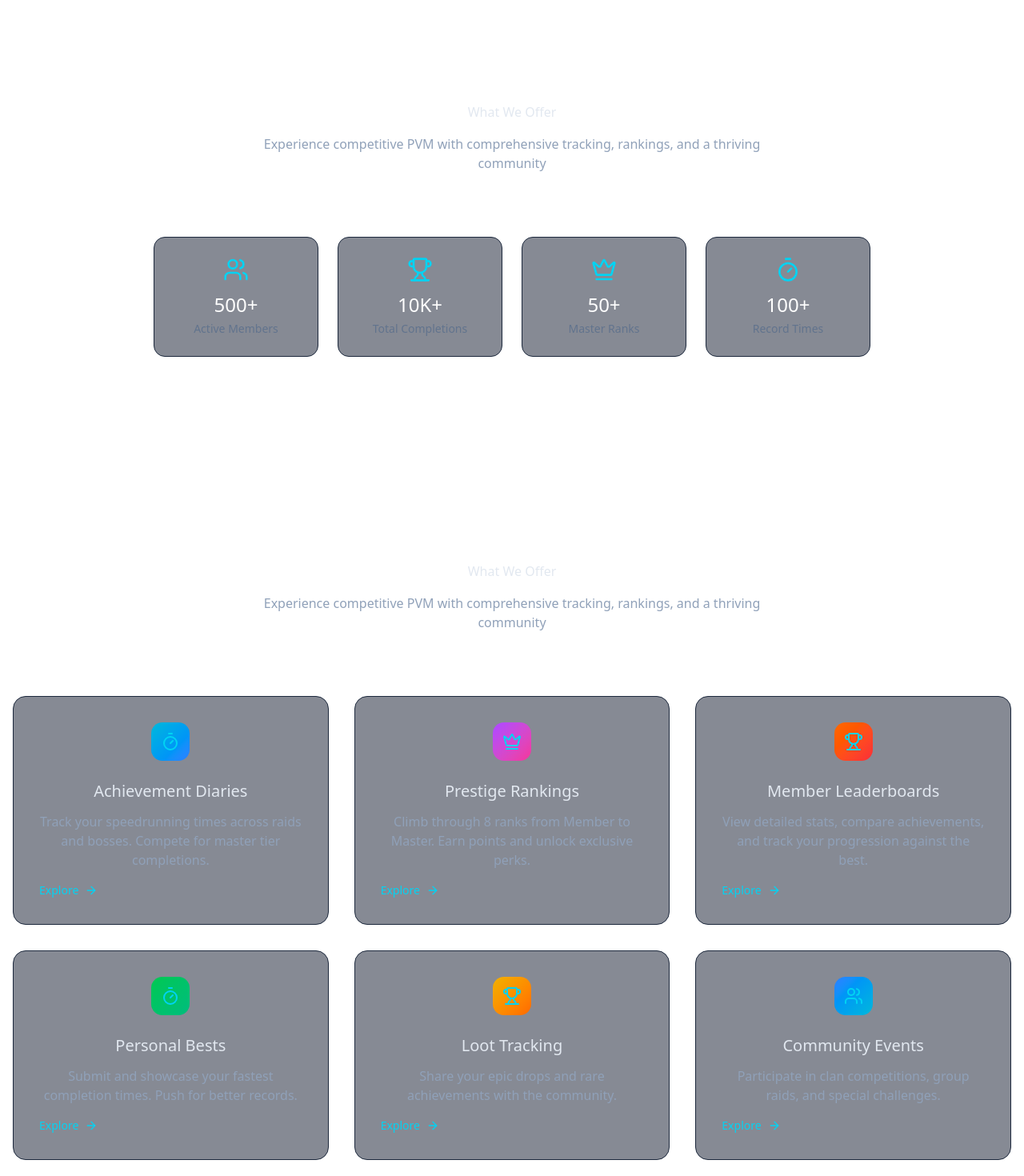
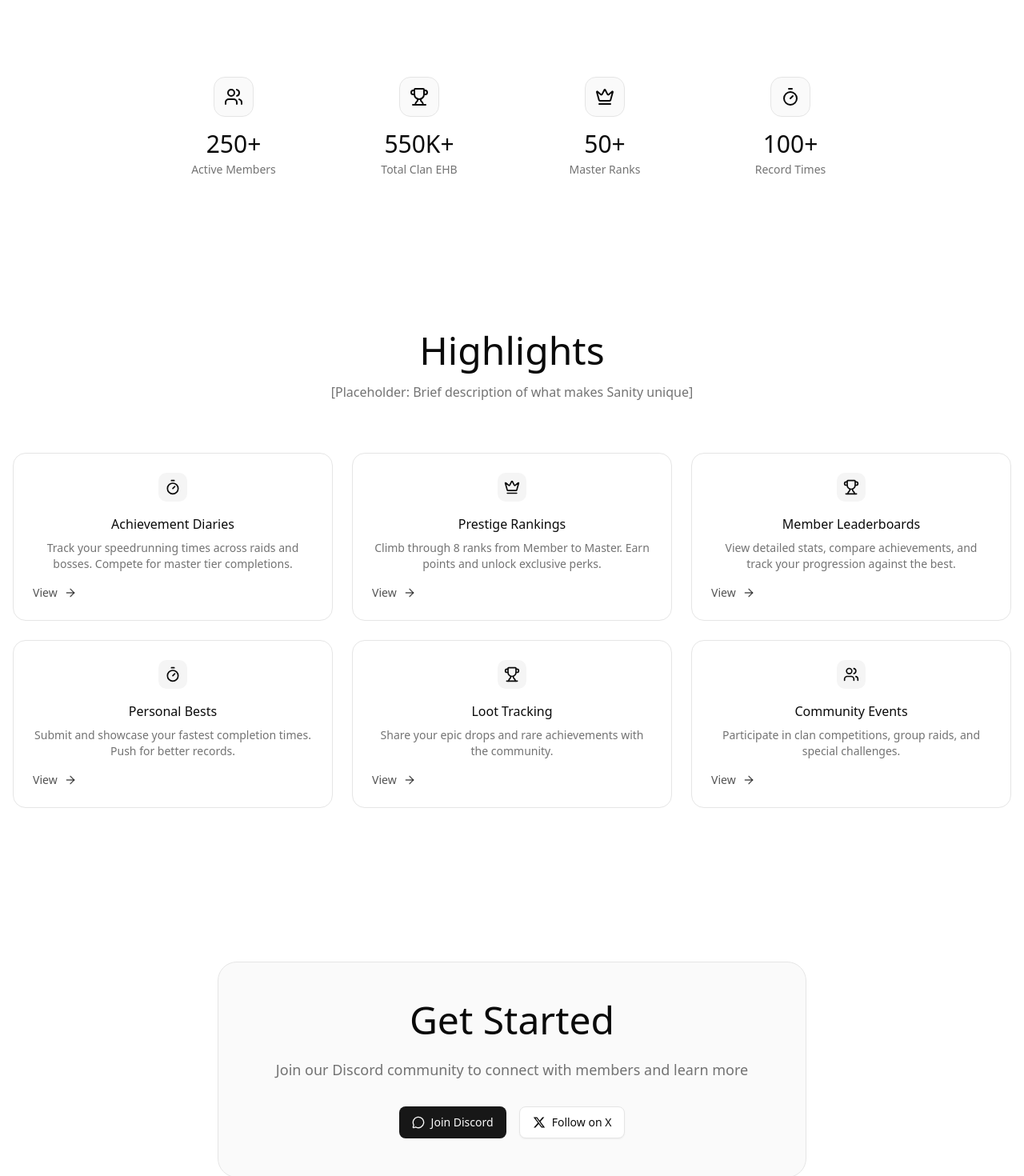
Before and after one commit to nednella/sanity, a React (Vite) app in the folder apps/web/: page / in a window 1280 px wide. Shown: the part 800-2270 px from the top of the page at 80% size. Built offline with nearby package versions, Linux system fonts and the light colour scheme; no server answers.

Commit message:
Update AI generated placeholder content for landing page

```diff
--- a/apps/web/src/components/landing/index/cta.tsx
+++ b/apps/web/src/components/landing/index/cta.tsx
@@ -5,13 +5,12 @@ import { Container } from "@/lib/ui/components/container"
 
 export function Cta() {
     return (
-        <Container className="max-w-3xl py-32 text-center">
-            <div className="relative">
-                <div className="relative rounded-3xl border border-slate-800 bg-slate-900/80 p-12 backdrop-blur-sm">
-                    <h2 className="mb-6 text-slate-200">Ready to Join?</h2>
-                    <p className="mb-8 text-lg text-slate-400">
-                        Connect with our community on Discord and Twitter. Stay updated with events, competitions, and
-                        clan announcements.
+        <Container className="max-w-3xl pt-24 pb-48 text-center">
+            <div className="mx-auto max-w-4xl text-center transition-all duration-1000">
+                <div className="bg-accent/50 border-border rounded-3xl border p-12">
+                    <h2 className="text-foreground mb-6 text-3xl md:text-5xl">Get Started</h2>
+                    <p className="text-muted-foreground mb-8 text-lg">
+                        Join our Discord community to connect with members and learn more
                     </p>
 
                     <div className="flex flex-col justify-center gap-4 sm:flex-row">
@@ -22,9 +21,9 @@ export function Cta() {
                         >
                             <Button
                                 size="lg"
-                                className="bg-[#5865F2] px-8 text-white hover:bg-[#4752C4]"
+                                className="w-full gap-2 px-8 md:w-fit"
                             >
-                                <MessageCircle className="mr-2 size-5" />
+                                <MessageCircle className="size-4" />
                                 Join Discord
                             </Button>
                         </a>
@@ -36,10 +35,10 @@ export function Cta() {
                             <Button
                                 size="lg"
                                 variant="outline"
-                                className="border-slate-700 px-8 text-slate-300 hover:bg-slate-800"
+                                className="w-full gap-2 px-8 md:w-fit"
                             >
                                 <svg
-                                    className="mr-2 size-5"
+                                    className="size-4"
                                     fill="currentColor"
                                     viewBox="0 0 24 24"
                                 >
--- a/apps/web/src/components/landing/index/highlights.tsx
+++ b/apps/web/src/components/landing/index/highlights.tsx
@@ -58,49 +58,44 @@ const highlights: Highlight[] = [
 
 export function Highlights() {
     return (
-        <Container className="py-32 text-center">
-            <div className="mb-20">
-                <h2 className="mb-4 text-slate-200">What We Offer</h2>
-                <p className="mx-auto max-w-2xl text-slate-400">
-                    Experience competitive PVM with comprehensive tracking, rankings, and a thriving community
+        <Container className="py-24 text-center">
+            <div className="mx-auto max-w-7xl">
+                <div className="mb-16 text-center transition-all duration-1000">
+                    <h2 className="text-foreground mb-4 text-3xl md:text-5xl">Highlights</h2>
+                    <p className="text-muted-foreground mx-auto max-w-2xl">
+                        [Placeholder: Brief description of what makes Sanity unique]
                     </p>
                 </div>
 
-            <div className="grid gap-8 md:grid-cols-2 lg:grid-cols-3">
+                <div className="grid gap-6 transition-all delay-200 duration-1000 md:grid-cols-2 lg:grid-cols-3">
                     {highlights.map((hl) => (
                         <Link
                             key={hl.title}
                             to={hl.link}
-                        className="group relative overflow-hidden rounded-2xl border border-slate-800 bg-slate-900/50
-                            p-8 backdrop-blur-sm transition-all hover:border-slate-700"
+                            className="group bg-background border-border hover:border-foreground/20 relative mx-auto
+                                max-w-md rounded-2xl border p-6 transition-all"
                         >
-                        <div
-                            className={`absolute inset-0 bg-linear-to-br ${hl.gradient} opacity-0 transition-opacity
-                            group-hover:opacity-5`}
-                        />
-
-                        <div className="relative z-10">
-                            <div
-                                className={`inline-flex rounded-xl bg-linear-to-br p-3 ${hl.gradient} bg-opacity-10
-                                mb-6`}
-                            >
-                                <hl.icon className="size-6 text-cyan-400" />
+                            <div className="mb-4">
+                                <div className="bg-accent inline-flex rounded-lg p-2">
+                                    <hl.icon className="text-foreground size-5" />
+                                </div>
                             </div>
 
-                            <h3 className="mb-3 text-xl text-slate-200 transition-colors group-hover:text-white">
-                                {hl.title}
-                            </h3>
+                            <h3 className="text-foreground mb-2">{hl.title}</h3>
 
-                            <p className="mb-4 text-slate-400">{hl.description}</p>
+                            <p className="text-muted-foreground mb-4 text-sm">{hl.description}</p>
 
-                            <div className="flex items-center text-cyan-400 transition-colors group-hover:text-cyan-300">
-                                <span className="text-sm">Explore</span>
-                                <ArrowRight className="ml-2 size-4 transition-transform group-hover:translate-x-2" />
-                            </div>
+                            <div
+                                className="text-foreground/70 group-hover:text-foreground flex items-center text-sm
+                                    transition-colors"
+                            >
+                                <span>View</span>
+                                <ArrowRight className="ml-2 size-4 transition-transform group-hover:translate-x-1" />
                             </div>
                         </Link>
                     ))}
                 </div>
+            </div>
         </Container>
     )
 }
--- a/apps/web/src/components/landing/index/stats.tsx
+++ b/apps/web/src/components/landing/index/stats.tsx
@@ -9,41 +9,30 @@ type Stat = {
 }
 
 const stats: Stat[] = [
-    { icon: Users, label: "Active Members", value: "500+" },
-    { icon: Trophy, label: "Total Completions", value: "10K+" },
+    { icon: Users, label: "Active Members", value: "250+" },
+    { icon: Trophy, label: "Total Clan EHB", value: "550K+" },
     { icon: Crown, label: "Master Ranks", value: "50+" },
     { icon: Timer, label: "Record Times", value: "100+" }
 ]
 
 export function Stats() {
     return (
-        <Container className="py-32 text-center">
-            <div className="mb-20">
-                <h2 className="mb-4 text-slate-200">What We Offer</h2>
-                <p className="mx-auto max-w-2xl text-slate-400">
-                    Experience competitive PVM with comprehensive tracking, rankings, and a thriving community
-                </p>
-            </div>
-            <div className="mx-auto grid max-w-4xl grid-cols-2 gap-6 md:grid-cols-4">
-                {stats.map((stat) => (
-                    <div
-                        key={stat.label}
-                        className="group relative"
-                    >
+        <Container className="py-24 text-center">
+            <div className="mx-auto max-w-4xl transition-all duration-1000">
+                <div className="grid grid-cols-2 gap-6 md:grid-cols-4 md:gap-8">
+                    {stats.map((stat) => (
                         <div
-                            className="absolute inset-0 rounded-xl bg-linear-to-r from-cyan-500/0 via-cyan-500/10
-                                to-cyan-500/0 opacity-0 blur-xl transition-opacity group-hover:opacity-100"
-                        />
-                        <div
-                            className="relative rounded-xl border border-slate-800 bg-slate-900/50 p-6 backdrop-blur-sm
-                                transition-colors hover:border-cyan-500/30"
+                            key={stat.label}
+                            className="text-center"
                         >
-                            <stat.icon className="mx-auto mb-3 size-8 text-cyan-400" />
-                            <div className="mb-1 text-2xl text-white">{stat.value}</div>
-                            <div className="text-sm text-slate-500">{stat.label}</div>
+                            <div className="bg-accent/50 border-border mb-4 inline-flex rounded-xl border p-3">
+                                <stat.icon className="text-foreground size-6" />
+                            </div>
+                            <div className="text-foreground mb-1 text-3xl">{stat.value}</div>
+                            <div className="text-muted-foreground text-sm">{stat.label}</div>
                         </div>
-                    </div>
-                ))}
+                    ))}
+                </div>
             </div>
         </Container>
     )
```
Lines whose indentation alone changed are shown as unchanged.
